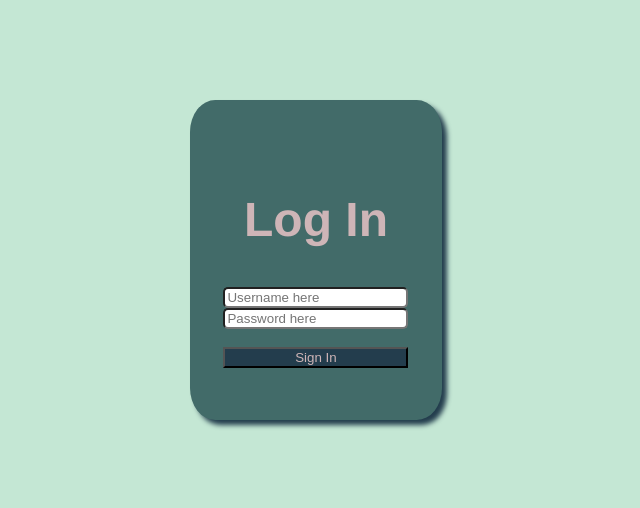
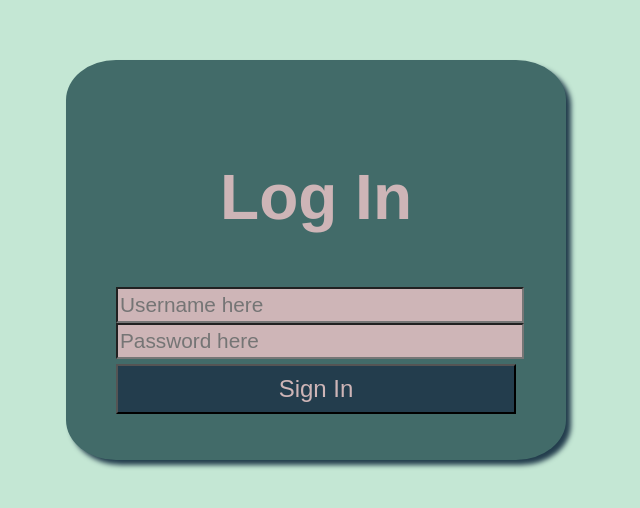
Before and after one commit to HydratedMunkey/christopher-olvera-login-ui-project, a plain HTML site: page login.html in a window 1280 px wide. Shown: the part 148-656 px from the top of the page, without its empty margins (324-964 px from the left). Drawn offline with Linux system fonts and the light colour scheme.

Commit message:
removed scalability and added better stuff

```diff
--- a/login-styles.css
+++ b/login-styles.css
@@ -7,7 +7,6 @@
 
 html, body {
     height: 100%;
-    min-height: 100%;
     background-color: var(--main-bg-color);
 }
 
@@ -16,11 +15,10 @@ body {
     justify-content: center;
     align-items: center;
     align-content: center;
-    height: 98vh;
 }
 
 #login-text {
-    font-size: 3rem;
+    font-size: 4rem;
     font-family:'Franklin Gothic Medium', 'Arial Narrow', Arial, sans-serif;
     color: var(--text-color);
 }
@@ -29,8 +27,8 @@ body {
     display: flex;
     border-radius: 10%;
     box-shadow: 5px 5px 5px var(--secondary-color);
-    min-width: 20%;
-    min-height: 40%;
+    min-width: 500px;
+    min-height: 400px;
     background-color: var(--login-box-color);
     justify-content: center;
     align-items: center;
@@ -38,23 +36,29 @@ body {
 }
 
 #login-details {
+    font-size: 16px;
     display: flex;
     flex-direction: column;
     justify-content: space-around;
     gap: 10%;
-    min-height: 100%;
-    height: 100%;
+    min-height: 50%;
+    width: 80%
 }
 
 .text-input {
-    border-radius: 5px;
-    /* width: 100%; */
+    /* border-radius: 5px; */
+    font-size: 1.3rem;
+    width: 100%;
+    height: 30px;
+    border: 0px 0px 0px 0px;
+    background-color: var(--text-color);
 }
 
 #sign-in-button {
-    margin-top: 10%;
-    min-width: 40%;
-    height: 100%;
+    margin-top: 5px;
+    font-size: 1.5rem;
+    width: 100%;
+    height: 50px;
     color: var(--text-color);
     background-color: var(--secondary-color);
 }
```
